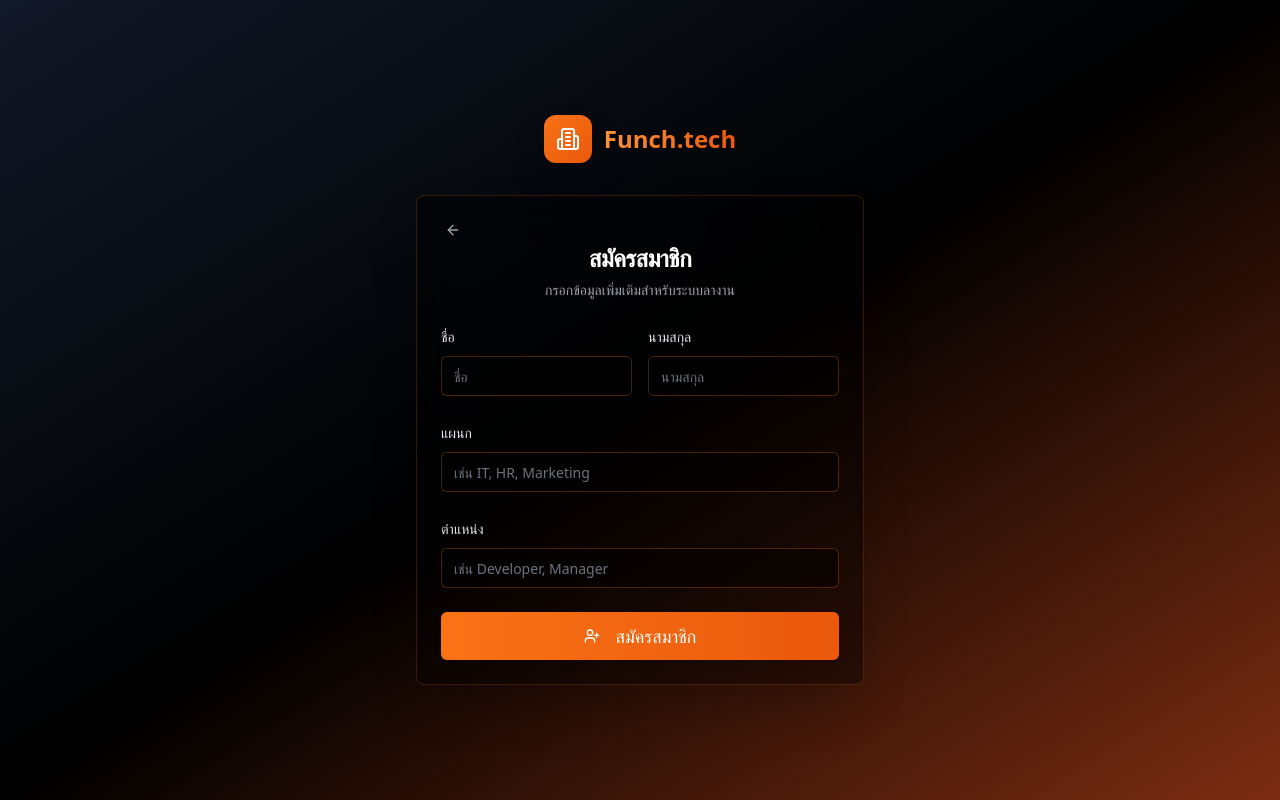
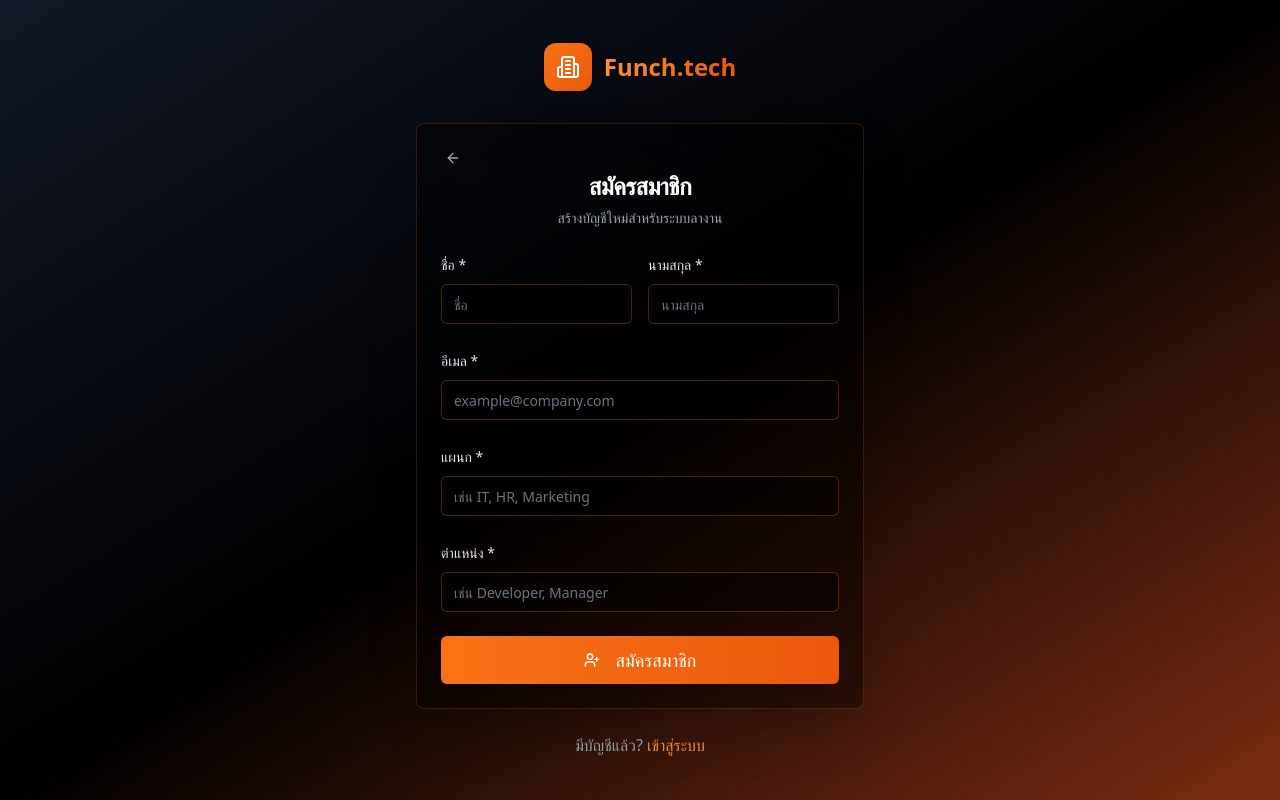
Before and after one commit to f5song/leave-management-front, a React (Vite) app: page /register in a window 1280 px wide. Built offline with nearby package versions, Linux system fonts and the light colour scheme.

Commit message:
Add register page for no google id
Implement a register page to handle user registration when no google_id is available in the system.

```diff
--- a/src/pages/Register.tsx
+++ b/src/pages/Register.tsx
@@ -15,6 +15,7 @@ const Register = () => {
   const [formData, setFormData] = useState({
     firstName: '',
     lastName: '',
+    email: '',
     department: '',
     position: ''
   });
@@ -31,7 +32,8 @@ const Register = () => {
       setFormData(prev => ({
         ...prev,
         firstName: nameParts[0] || '',
-        lastName: nameParts.slice(1).join(' ') || ''
+        lastName: nameParts.slice(1).join(' ') || '',
+        email: googleData.email || ''
       }));
     }
   });
@@ -58,15 +60,25 @@ const Register = () => {
   const handleSubmit = (e: React.FormEvent) => {
     e.preventDefault();
 
+    // Validate required fields
+    if (!formData.firstName || !formData.lastName || !formData.email || !formData.department || !formData.position) {
+      toast({
+        title: "ข้อมูลไม่ครบ",
+        description: "กรุณากรอกข้อมูลให้ครบทุกช่อง",
+        variant: "destructive",
+      });
+      return;
+    }
+
     // Mock successful registration
     const mockUser = {
-      id: '1',
+      id: Date.now().toString(),
       firstName: formData.firstName,
       lastName: formData.lastName,
-      email: googleData?.email || 'user@funch.tech',
+      email: formData.email,
       department: formData.department,
       position: formData.position,
-      avatar: googleData?.picture || 'https://images.unsplash.com/photo-1472099645785-5658abf4ff4e?w=100&h=100&fit=crop&crop=face'
+      avatar: googleData?.picture || `https://ui-avatars.com/api/?name=${formData.firstName}+${formData.lastName}&background=f97316&color=ffffff`
     };
 
     login(mockUser, 'mock-token');
@@ -109,17 +121,17 @@ const Register = () => {
               <ArrowLeft className="h-4 w-4" />
             </Button>
             <CardTitle className="text-2xl font-bold text-white pt-4">
-              สมัครสมาชิก
+              {googleData ? 'ลงทะเบียนข้อมูลเพิ่มเติม' : 'สมัครสมาชิก'}
             </CardTitle>
             <CardDescription className="text-gray-400">
-              กรอกข้อมูลเพิ่มเติมสำหรับระบบลางาน
+              {googleData ? 'กรอกข้อมูลเพิ่มเติมเพื่อใช้งานระบบ' : 'สร้างบัญชีใหม่สำหรับระบบลางาน'}
             </CardDescription>
           </CardHeader>
           <CardContent>
             <form onSubmit={handleSubmit} className="space-y-6">
               <div className="grid grid-cols-2 gap-4">
                 <div className="space-y-2">
-                  <Label htmlFor="firstName" className="text-gray-200">ชื่อ</Label>
+                  <Label htmlFor="firstName" className="text-gray-200">ชื่อ *</Label>
                   <Input
                     id="firstName"
                     value={formData.firstName}
@@ -130,7 +142,7 @@ const Register = () => {
                   />
                 </div>
                 <div className="space-y-2">
-                  <Label htmlFor="lastName" className="text-gray-200">นามสกุล</Label>
+                  <Label htmlFor="lastName" className="text-gray-200">นามสกุล *</Label>
                   <Input
                     id="lastName"
                     value={formData.lastName}
@@ -142,17 +154,27 @@ const Register = () => {
                 </div>
               </div>
 
-              {googleData && (
-                <div className="space-y-2">
-                  <Label className="text-gray-200">อีเมล</Label>
+              <div className="space-y-2">
+                <Label htmlFor="email" className="text-gray-200">อีเมล *</Label>
+                {googleData ? (
                   <div className="bg-black/30 border border-orange-500/20 rounded-md px-3 py-2">
                     <span className="text-gray-300">{googleData.email}</span>
                   </div>
-                </div>
-              )}
+                ) : (
+                  <Input
+                    id="email"
+                    type="email"
+                    value={formData.email}
+                    onChange={(e) => handleInputChange('email', e.target.value)}
+                    className="bg-black/50 border-orange-500/30 text-white placeholder:text-gray-500 focus:border-orange-400 focus:ring-orange-400/20"
+                    placeholder="example@company.com"
+                    required
+                  />
+                )}
+              </div>
 
               <div className="space-y-2">
-                <Label htmlFor="department" className="text-gray-200">แผนก</Label>
+                <Label htmlFor="department" className="text-gray-200">แผนก *</Label>
                 <Input
                   id="department"
                   value={formData.department}
@@ -164,7 +186,7 @@ const Register = () => {
               </div>
 
               <div className="space-y-2">
-                <Label htmlFor="position" className="text-gray-200">ตำแหน่ง</Label>
+                <Label htmlFor="position" className="text-gray-200">ตำแหน่ง *</Label>
                 <Input
                   id="position"
                   value={formData.position}
@@ -186,6 +208,20 @@ const Register = () => {
             </form>
           </CardContent>
         </Card>
+
+        {!googleData && (
+          <div className="text-center mt-6">
+            <p className="text-gray-400">
+              มีบัญชีแล้ว?{' '}
+              <button
+                onClick={() => navigate('/login')}
+                className="text-orange-400 hover:text-orange-300 font-medium transition-colors"
+              >
+                เข้าสู่ระบบ
+              </button>
+            </p>
+          </div>
+        )}
       </div>
     </div>
   );
```
